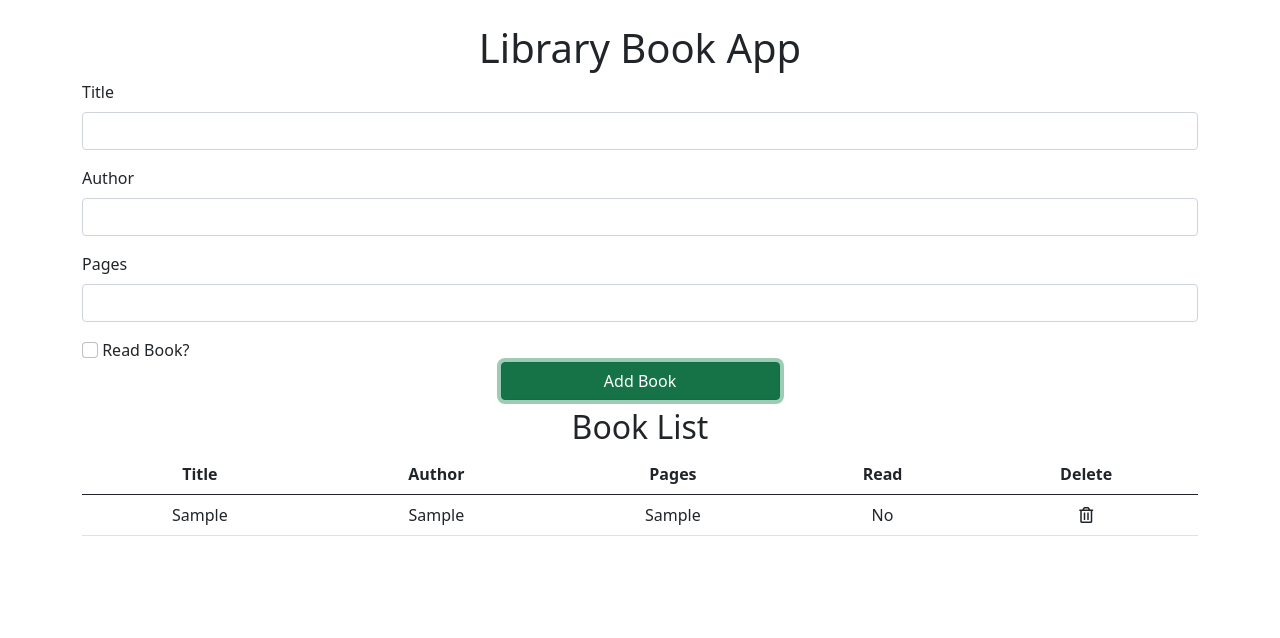
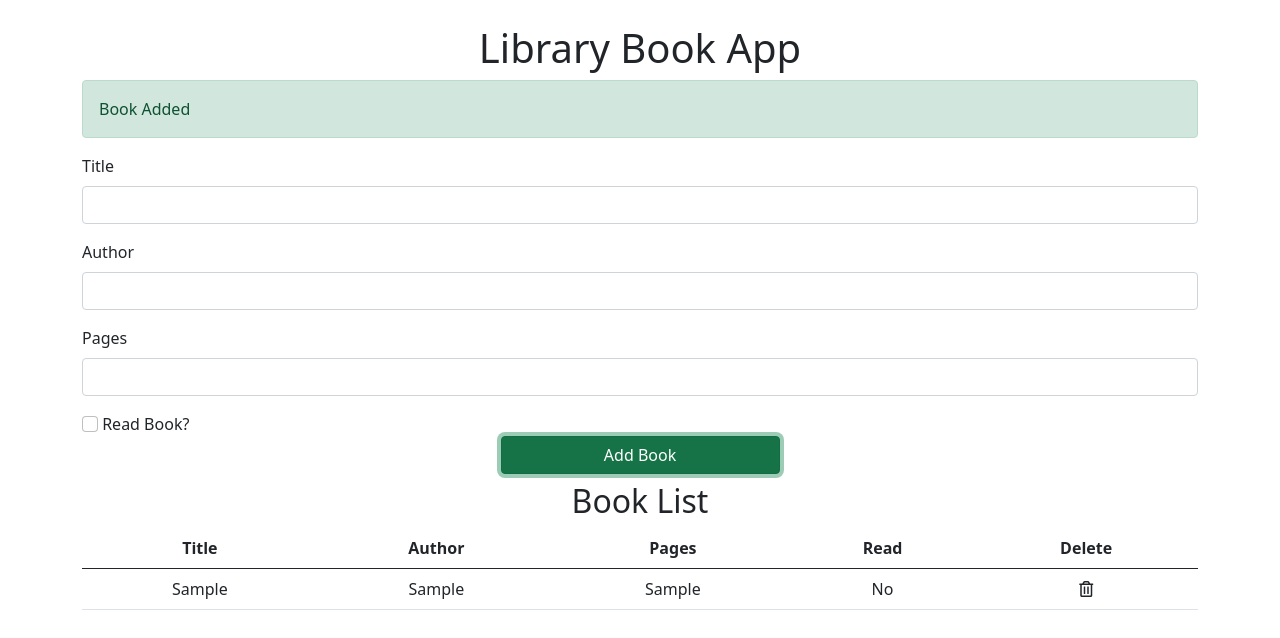
Before and after one commit to dpjenk/LibraryBookApp, a plain HTML site: page index.html in a window 1280 px wide. Both pictures are taken after typing "Sample", "Sample", "Sample" into the empty fields and a click on the button "Add Book". Drawn offline with nearby package versions, Linux system fonts and the light colour scheme.

Commit message:
third commit

```diff
--- a/app.js
+++ b/app.js
@@ -14,7 +14,7 @@ submit.addEventListener('click', function(e) {
     e.preventDefault();  // Prevents actual submit
 
     if(title.value === '' || author.value === '' || pages.value === '') {
-        alert("Please complete all fields");
+        showAlert('Please complete all fields', 'danger');
     } else {
         const newRow = document.createElement('tr');
         list.appendChild(newRow);
@@ -42,7 +42,24 @@ submit.addEventListener('click', function(e) {
         const newTrashColumn = document.createElement('td');
         newRow.appendChild(newTrashColumn);
         newTrashColumn.insertAdjacentHTML('beforeend', '<i class="far fa-trash-alt trash"></i>');
+
+        showAlert('Book Added', 'success');
     }
+
+
+// ALERT MESSAGE DISPLAYED ON FORM RATHER THAN POP-UP ALERT MESSAGE
+    function showAlert(message, className) {
+        const div = document.createElement('div');
+        div.className = `alert alert-${className}`;
+        div.appendChild(document.createTextNode(message));
+        const container = document.querySelector('.container');
+        const form = document.querySelector('#book-form');
+        container.insertBefore(div, form);
+
+         // REMOVES ALERT MESSAGE IN 3 SECONDS
+    setTimeout(() => document.querySelector('.alert').remove(), 3000);
+    }
+
 
     // CLEAR ALL INPUT FIELDS AFTER SUBMISSION
  title.value = '';
@@ -50,8 +67,9 @@ submit.addEventListener('click', function(e) {
  pages.value = '';
  checkbox.checked = false;
 
+});
 
-});
+
 
 // DELETE BOOK INFO FROM BOOK LIST
 
--- a/index.html
+++ b/index.html
@@ -16,7 +16,7 @@
         <h1>Library Book App</h1>
     </header>
 
-    <section>
+    <section id="book-form">
     <form>
         <div class="mb-3">
           <label for="title" class="form-label">Title</label>
```
